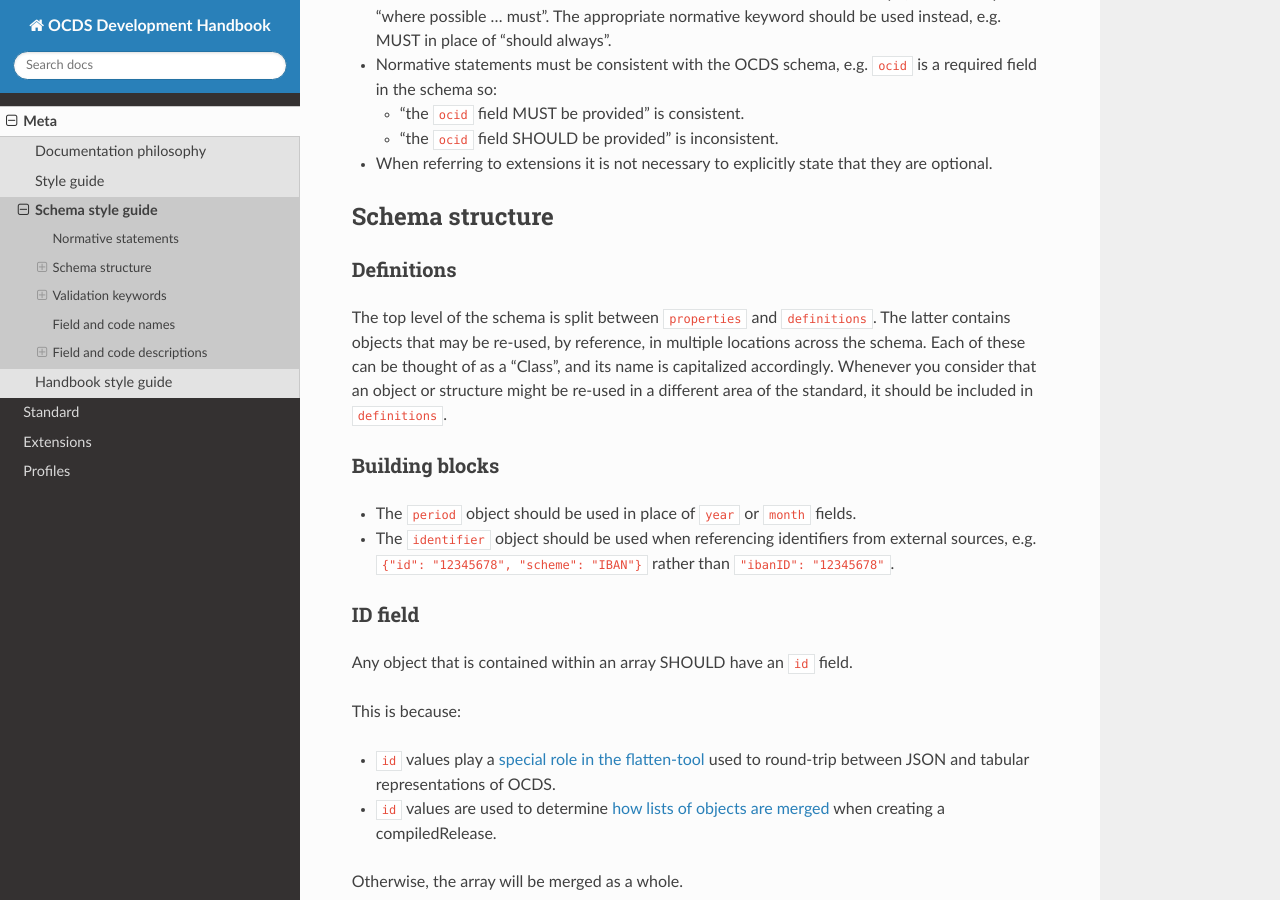
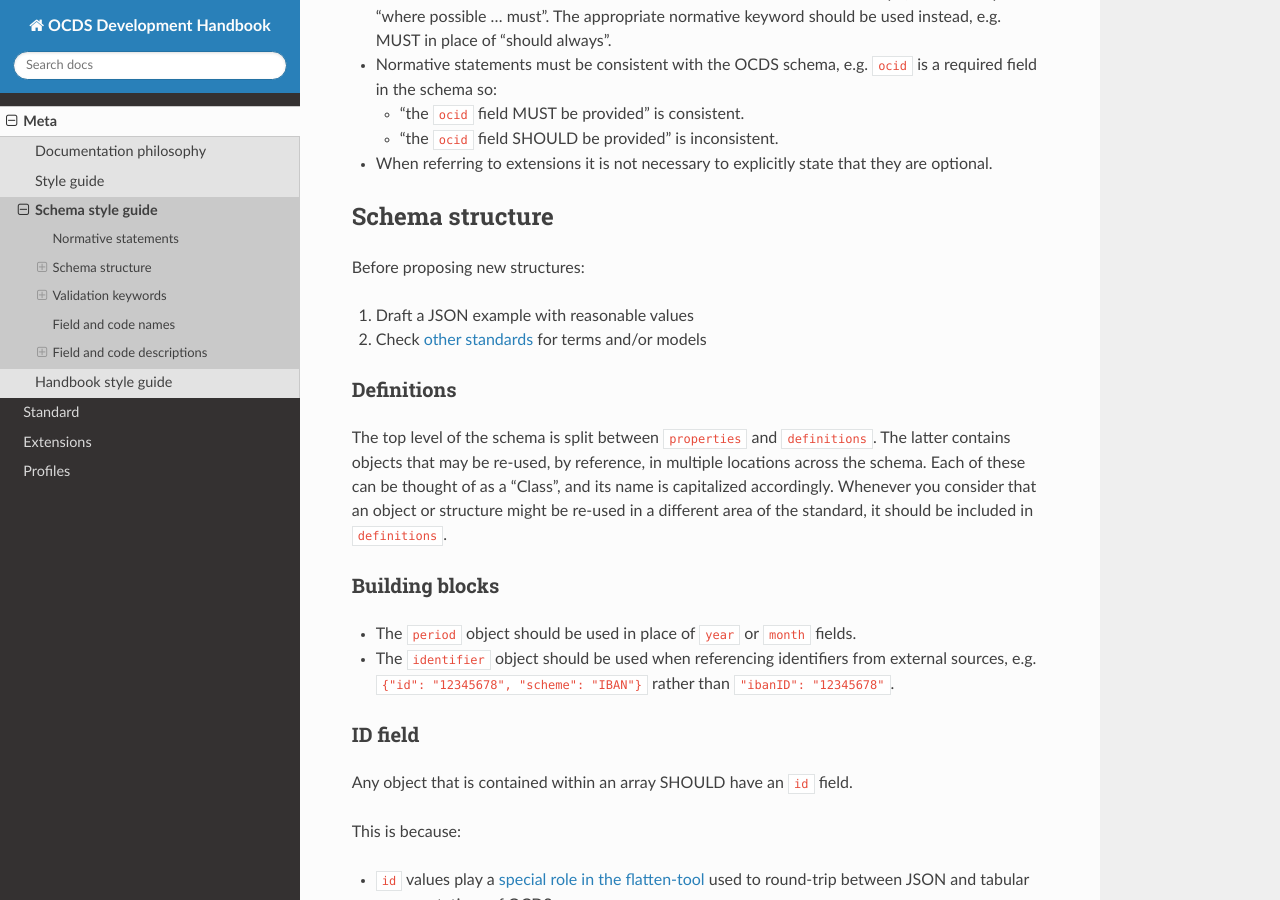
Before and after one commit to open-contracting/standard-development-handbook, a Sphinx documentation site: the page built from docs/meta/schema_style_guide.md, in a window 1280 px wide and 900 px high, scrolled down 456 px. Built offline with Sphinx 7.4.7 and the Read the Docs theme 2.0.0, drawn with Linux system fonts in a browser that asks for light colours.

Commit message:
Add a couple steps for schema structures

```diff
--- a/docs/meta/schema_style_guide.md
+++ b/docs/meta/schema_style_guide.md
@@ -17,6 +17,11 @@
 * When referring to extensions it is not necessary to explicitly state that they are optional.
 
 ## Schema structure
+
+Before proposing new structures:
+
+1. Draft a JSON example with reasonable values
+1. Check [other standards](https://lov.linkeddata.es/dataset/lov) for terms and/or models
 
 ### Definitions
 
```
